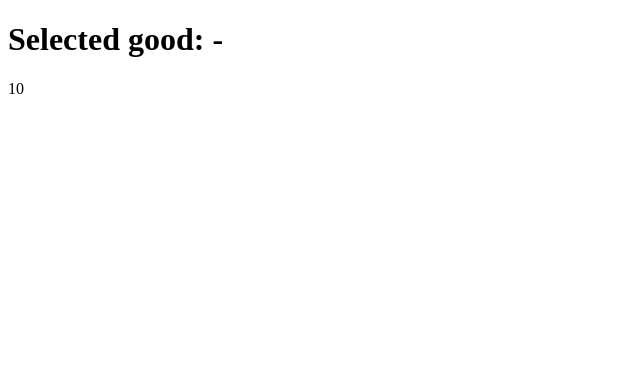
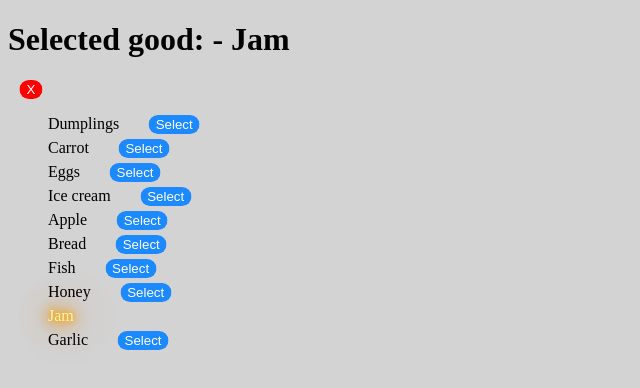
Before and after one commit to mate-academy/react_goods-selector, a React (Create React App) app: page / in a window 1280 px wide. Shown: the top 388 px of the page, without its empty margins (0-640 px from the left). Built offline with nearby package versions, Linux system fonts and the light colour scheme.

Commit message:
Solution

```diff
--- a/package.json
+++ b/package.json
@@ -10,6 +10,7 @@
     "@types/react": "^17.0.15",
     "@types/react-dom": "^17.0.9",
     "bulma": "^0.9.3",
+    "classnames": "^2.3.1",
     "node-sass": "^6.0.1",
     "react": "^17.0.2",
     "react-dom": "^17.0.2",
--- a/src/App.scss
+++ b/src/App.scss
@@ -1 +1,35 @@
-// styles go here
+body {
+  background-color: lightgray;
+}
+
+.buttonVisible {
+  visibility: hidden;
+}
+
+.App__list {
+  display: flex;
+  flex-direction: column;
+
+  width: 300px;
+  list-style: none;
+  gap: 5px;
+}
+
+.App__item {
+  text-shadow: 0 0 5px #ffa500, 0 0 15px #ffa500, 0 0 20px #ffa500, 0 0 40px #ffa500, 0 0 60px #ff0000, 0 0 10px #ff8d00, 0 0 98px #ff0000;
+  color: #fff6a9;
+  animation: blink 12s infinite;
+}
+
+button {
+  border-radius: 18px;
+  background-color: #1c89ff;
+  border: solid 1px transparent;
+  color: #fff;
+  cursor: pointer;
+  transform:translateX(50%)
+}
+
+.removeGood {
+  background-color: #ff0000;
+}
--- a/src/App.tsx
+++ b/src/App.tsx
@@ -1,5 +1,6 @@
 import React from 'react';
 import './App.scss';
+import classNames from 'classnames';
 
 const goodsFromServer: string[] = [
   'Dumplings',
@@ -14,11 +15,57 @@ const goodsFromServer: string[] = [
   'Garlic',
 ];
 
-const App: React.FC = () => (
-  <div className="App">
-    <h1>Selected good: -</h1>
-    {goodsFromServer.length}
-  </div>
-);
+export class App extends React.Component {
+  state = {
+    goods: goodsFromServer,
+    selectedGood: 'Jam',
+  };
 
-export default App;
+  selectedHandler = (good: string) => {
+    this.setState({ selectedGood: `${good} is selected` });
+  };
+
+  render() {
+    const { selectedGood } = this.state;
+
+    return (
+      <div className="App">
+        <h1>
+          Selected good: -
+          {' '}
+          {!selectedGood ? 'No goods selected' : selectedGood}
+        </h1>
+        <button
+          className="removeGood"
+          type="button"
+          onClick={() => {
+            this.setState({ selectedGood: '' });
+          }}
+        >
+          X
+        </button>
+        <ul className="App__list">
+          {this.state.goods.map((good) => (
+            <>
+              <li key={good} className={classNames({ App__item: selectedGood.includes(good) })}>
+                {good}
+                {' '}
+                <button
+                  type="button"
+                  onClick={() => {
+                    this.selectedHandler(good);
+                  }}
+                  className={classNames({
+                    buttonVisible: selectedGood.includes(good),
+                  })}
+                >
+                  Select
+                </button>
+              </li>
+            </>
+          ))}
+        </ul>
+      </div>
+    );
+  }
+}
--- a/src/index.tsx
+++ b/src/index.tsx
@@ -1,5 +1,5 @@
 import ReactDOM from 'react-dom';
-import App from './App';
+import { App } from './App';
 
 ReactDOM.render(
   <App />,
```
Also changed, not shown: 1 other file (tests, documents, lock files or other folders).
